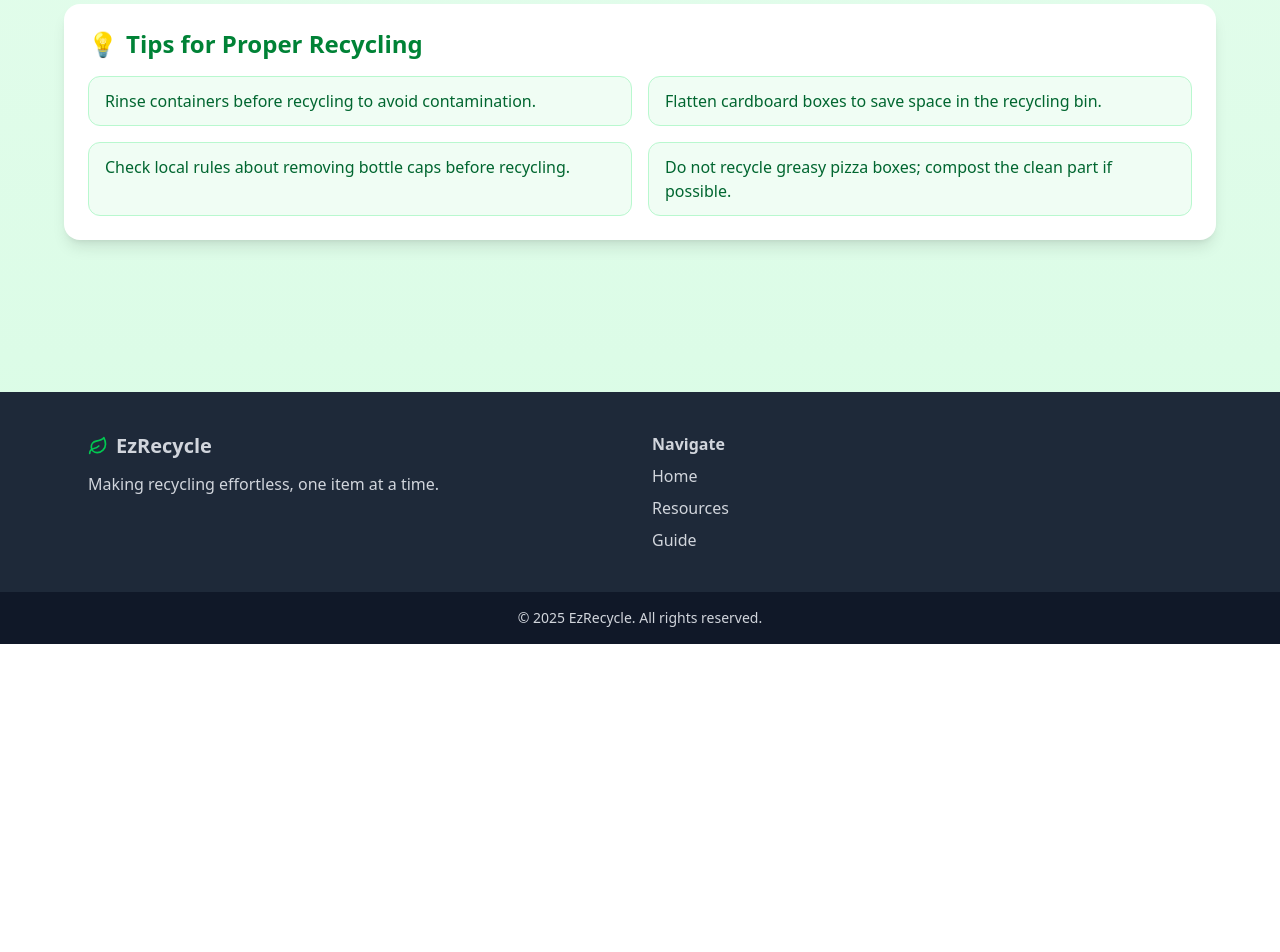
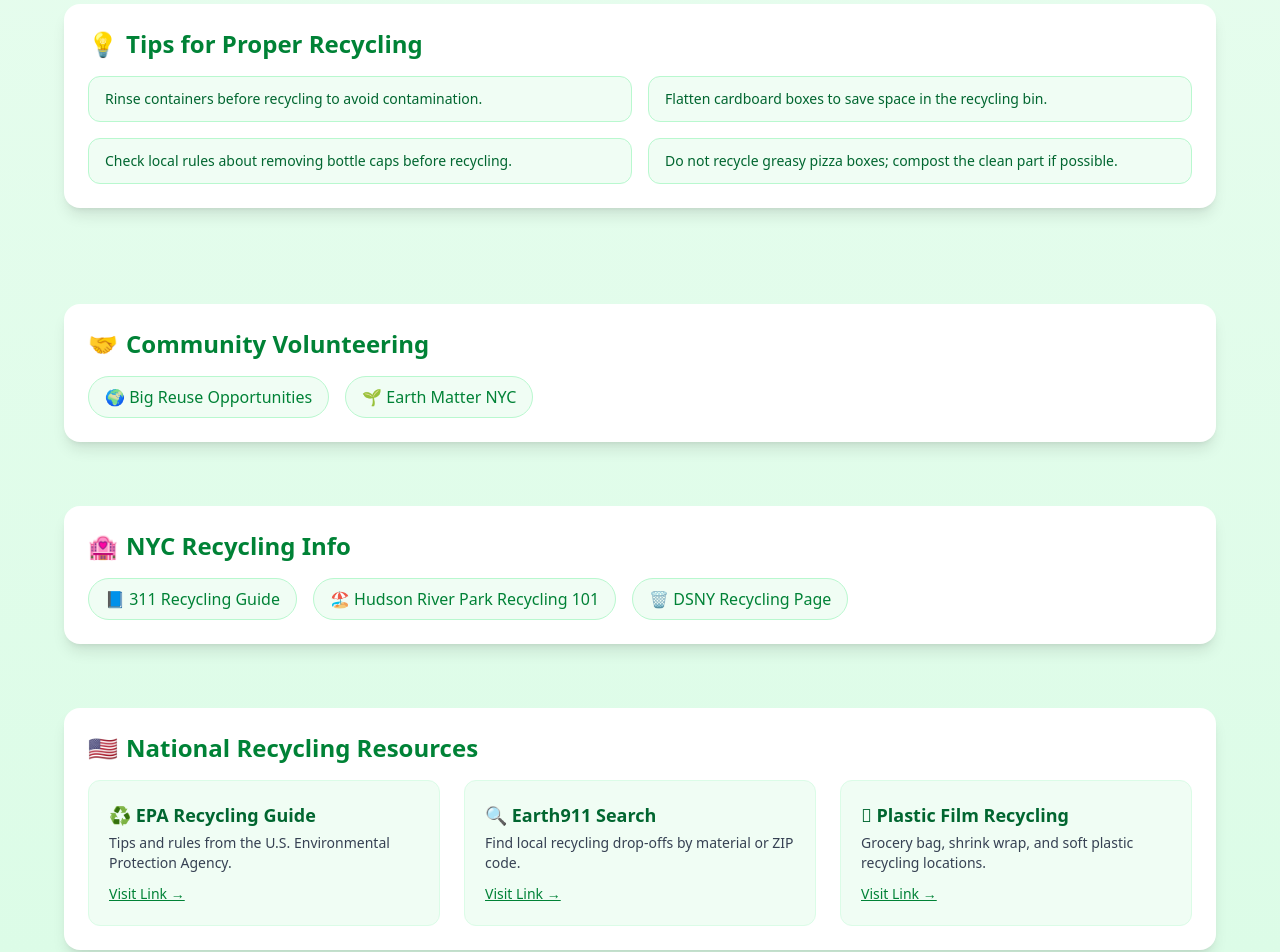
Before and after one commit to logic-zane/EzRecycleTest1, a React (Vite) app: page /resources in a window 1280 px wide. Shown: the part 1240-2192 px from the top of the page. Before the commit the page ends 1884 px from the top, so only its background shows below. Built offline with nearby package versions, Linux system fonts and the light colour scheme.

Commit message:
updated do and do not tips inside of resource page

```diff
--- a/src/pages/Resources.jsx
+++ b/src/pages/Resources.jsx
@@ -134,43 +134,116 @@ function Resources() {
             <h3 className="text-2xl font-bold text-green-700">Tips for Proper Recycling</h3>
           </div>
           <div className="grid sm:grid-cols-2 gap-4">
-
-            {/* 🟢 Updated: Added links with no underline and slightly larger text */}
             {[
-              {
-                text: "Rinse containers before recycling to avoid contamination.",
-                link: "https://ecomyths.org/myth-you-must-rinse-all-containers-before-recycling-them/",
-              },
-              {
-                text: "Flatten cardboard boxes to save space in the recycling bin.",
-                link: "https://www.swaco.org/FAQ.aspx?QID=74",
-              },
-              {
-                text: "Check local rules about removing bottle caps before recycling.",
-                link: "https://recyclerightny.recyclist.co/guide/plastic-caps/?embeddedguide=true",
-              },
-              {
-                text: "Do not recycle greasy pizza boxes; compost the clean part if possible.",
-                link: "https://sogreenpack.com/post/can-greasy-pizza-boxes-be-recycled-or-composted-a-comprehensive-guide/",
-              },
+              "Rinse containers before recycling to avoid contamination.",
+              "Flatten cardboard boxes to save space in the recycling bin.",
+              "Check local rules about removing bottle caps before recycling.",
+              "Do not recycle greasy pizza boxes; compost the clean part if possible.",
             ].map((tip, idx) => (
-              <a
+              <div
                 key={idx}
-                href={tip.link}
-                target="_blank"
-                rel="noopener noreferrer"
-                className="bg-green-50 border border-green-200 rounded-xl px-4 py-3 text-base text-green-800 hover:bg-green-100 transition no-underline block"
+                className="bg-green-50 border border-green-200 rounded-xl px-4 py-3 text-sm text-green-800 hover:bg-green-100 transition"
               >
-                {tip.text}
-              </a>
+                {tip}
+              </div>
             ))}
-            {/* 🔚 End of updated section */}
           </div>
         </div>
 
         {/* Community + NYC Recycling Info */}
         <div className="mt-24 space-y-16">
-          {/* ... Community and NYC Info blocks unchanged ... */}
+          <div className="bg-white rounded-2xl shadow-lg p-6">
+            <div className="flex items-center mb-4">
+              <span className="text-2xl mr-2">🤝</span>
+              <h3 className="text-2xl font-bold text-green-700">Community Volunteering</h3>
+            </div>
+            <div className="flex flex-col sm:flex-row sm:gap-4 gap-2">
+              <a
+                href="https://bigreuse.org"
+                target="_blank"
+                rel="noopener noreferrer"
+                className="inline-flex items-center bg-green-50 hover:bg-green-100 text-green-700 font-medium px-4 py-2 rounded-full border border-green-200 transition"
+              >
+                🌍 Big Reuse Opportunities
+              </a>
+              <a
+                href="https://earthmatter.org"
+                target="_blank"
+                rel="noopener noreferrer"
+                className="inline-flex items-center bg-green-50 hover:bg-green-100 text-green-700 font-medium px-4 py-2 rounded-full border border-green-200 transition"
+              >
+                🌱 Earth Matter NYC
+              </a>
+            </div>
+          </div>
+
+          <div className="bg-white rounded-2xl shadow-lg p-6">
+            <div className="flex items-center mb-4">
+              <span className="text-2xl mr-2">🏩</span>
+              <h3 className="text-2xl font-bold text-green-700">NYC Recycling Info</h3>
+            </div>
+            <div className="flex flex-col sm:flex-row sm:gap-4 gap-2">
+              <a
+                href="https://portal.311.nyc.gov/article/?kanumber=KA-02013"
+                target="_blank"
+                rel="noopener noreferrer"
+                className="inline-flex items-center bg-green-50 hover:bg-green-100 text-green-700 font-medium px-4 py-2 rounded-full border border-green-200 transition"
+              >
+                📘 311 Recycling Guide
+              </a>
+              <a
+                href="https://hudsonriverpark.org/recycling-101-in-nyc/"
+                target="_blank"
+                rel="noopener noreferrer"
+                className="inline-flex items-center bg-green-50 hover:bg-green-100 text-green-700 font-medium px-4 py-2 rounded-full border border-green-200 transition"
+              >
+                🏖️ Hudson River Park Recycling 101
+              </a>
+              <a
+                href="https://www.nyc.gov/site/dsny/collection/residents/recycling.page"
+                target="_blank"
+                rel="noopener noreferrer"
+                className="inline-flex items-center bg-green-50 hover:bg-green-100 text-green-700 font-medium px-4 py-2 rounded-full border border-green-200 transition"
+              >
+                🗑️ DSNY Recycling Page
+              </a>
+            </div>
+          </div>
+
+          <div className="bg-white rounded-2xl shadow-lg p-6">
+            <div className="flex items-center mb-4">
+              <span className="text-2xl mr-2">🇺🇸</span>
+              <h3 className="text-2xl font-bold text-green-700">National Recycling Resources</h3>
+            </div>
+            <div className="grid md:grid-cols-3 gap-6">
+              {[{
+                title: "♻️ EPA Recycling Guide",
+                link: "https://www.epa.gov/recycle",
+                desc: "Tips and rules from the U.S. Environmental Protection Agency."
+              }, {
+                title: "🔍 Earth911 Search",
+                link: "https://search.earth911.com",
+                desc: "Find local recycling drop-offs by material or ZIP code."
+              }, {
+                title: "🛙 Plastic Film Recycling",
+                link: "https://www.plasticfilmrecycling.org/recycling-bags-and-wraps/find-drop-off-location/",
+                desc: "Grocery bag, shrink wrap, and soft plastic recycling locations."
+              }].map((res, idx) => (
+                <div key={idx} className="border border-green-100 rounded-xl p-5 bg-green-50 hover:bg-green-100 transition">
+                  <h4 className="text-lg font-bold text-green-800 mb-1">{res.title}</h4>
+                  <p className="text-sm text-gray-700 mb-2">{res.desc}</p>
+                  <a
+                    href={res.link}
+                    className="text-green-700 underline hover:text-green-900 text-sm"
+                    target="_blank"
+                    rel="noopener noreferrer"
+                  >
+                    Visit Link →
+                  </a>
+                </div>
+              ))}
+            </div>
+          </div>
         </div>
       </div>
     </div>
```
